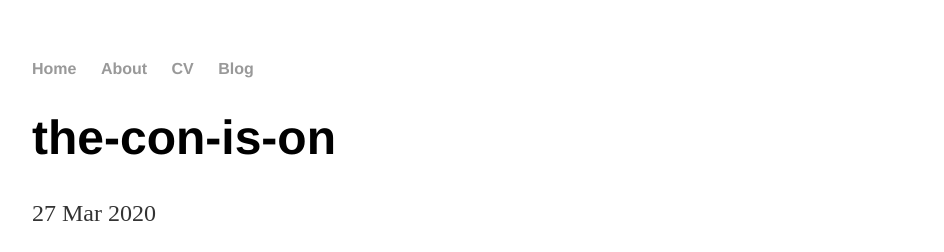
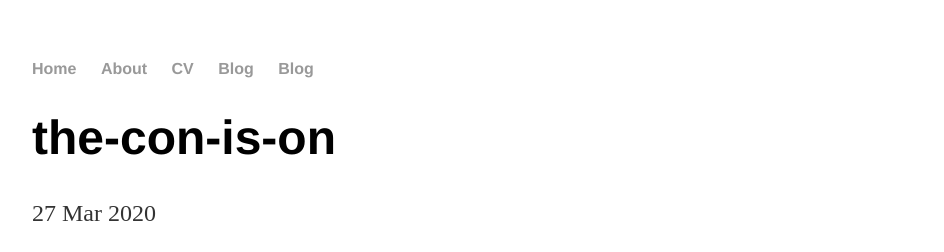
Before and after one commit to Jasoncbourne/Jasoncbourne.github.io, a Jekyll site: the page built from _posts/2020-03-27-the-con-is-on.md, in a window 1280 px wide. Shown: the top 252 px of the page, without its empty margins (160-1104 px from the left). Built offline with Jekyll 4.4.1, drawn with Linux system fonts in a browser that asks for light colours.

Commit message:
Update default.html

```diff
--- a/_layouts/default.html
+++ b/_layouts/default.html
@@ -12,6 +12,7 @@
 		        	<li><a href="/about">About</a></li>
 	        		<li><a href="/cv">CV</a></li>
 	        		<li><a href="/blog">Blog</a></li>
+				<li><a href="/love">Blog</a></li>
 	    		</ul>
 			</nav>
 			<div class="container">
```
